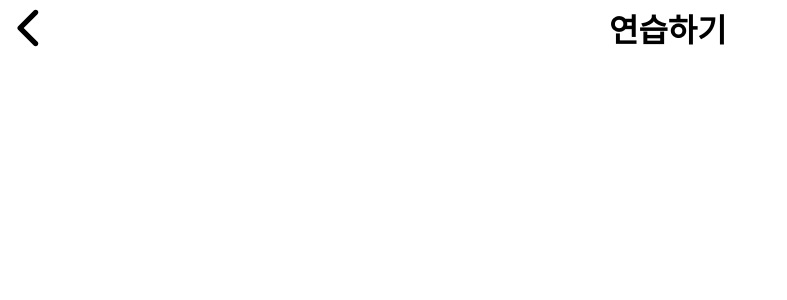
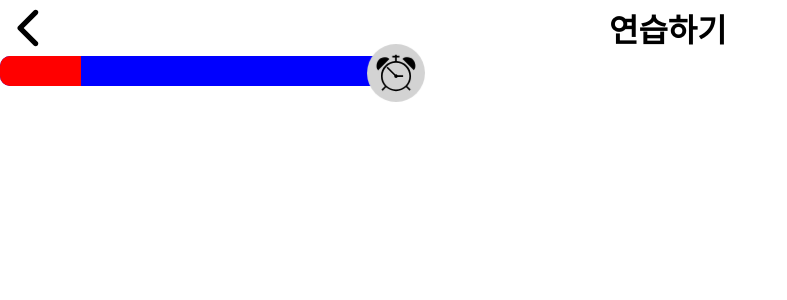
Before and after one commit to hyeon9782/dev-quiz, a React (Vite) app: page /practice in a window 1280 px wide. Shown: the top 300 px of the page, without its empty margins (0-787 px from the left). Built offline with nearby package versions, Linux system fonts and the light colour scheme.

Commit message:
feat: Timer 컴포넌트 기능 구현

```diff
--- /dev/null
+++ b/src/components/quzi/Timer/Timer.style.ts
@@ -0,0 +1,57 @@
+import { css, keyframes } from "@emotion/react";
+
+const progress = keyframes`
+    0% { width: 100% }
+  100% { width: 0 }
+`;
+
+const shake = keyframes`
+   0% {
+    transform: rotate(0deg);
+  }
+  25% {
+    transform: rotate(-5deg);
+  }
+  50% {
+    transform: rotate(5deg);
+  }
+  75% {
+    transform: rotate(-5deg);
+  }
+  100% {
+    transform: rotate(0deg);
+  }
+`;
+
+export const timerBoxStyle = css({
+  position: "relative",
+  width: "400px",
+  height: "30px",
+  backgroundColor: "blue",
+  borderRadius: "10px 0 0 10px",
+});
+
+export const progressBarStyle = css({
+  position: "absolute",
+  top: "0",
+  left: "0",
+  height: "30px",
+  backgroundColor: "red",
+  borderRadius: "10px 0 0 10px",
+  animation: `${progress} 10s linear`,
+});
+
+export const clockStyle = css({
+  position: "absolute",
+  top: "-12px",
+  right: "-25px",
+  fontSize: "3rem",
+  color: "black",
+  backgroundColor: "lightgray",
+  padding: "5px",
+  borderRadius: "9999px",
+  display: "flex",
+  justifyContent: "center",
+  alignItems: "center",
+  animation: `${shake} 1s linear infinite`,
+});
--- /dev/null
+++ b/src/components/quzi/Timer/Timer.tsx
@@ -0,0 +1,15 @@
+import { clockStyle, progressBarStyle, timerBoxStyle } from "./Timer.style";
+import { GiAlarmClock } from "react-icons/gi";
+
+const Timer = () => {
+  return (
+    <div css={timerBoxStyle}>
+      <div css={progressBarStyle}></div>
+      <div css={clockStyle}>
+        <GiAlarmClock />
+      </div>
+    </div>
+  );
+};
+
+export default Timer;
--- a/src/pages/PracticePage/PracticePage.tsx
+++ b/src/pages/PracticePage/PracticePage.tsx
@@ -1,5 +1,6 @@
 import Container from "../../components/common/Container/Container";
 import Header from "../../components/common/Header/Header";
+import Timer from "../../components/quzi/Timer/Timer";
 import { containerStyle } from "./PracticePage.style";
 
 const PracticePage = () => {
@@ -7,6 +8,7 @@ const PracticePage = () => {
     <Container>
       <div css={containerStyle}>
         <Header>연습하기</Header>
+        <Timer />
       </div>
     </Container>
   );
```
